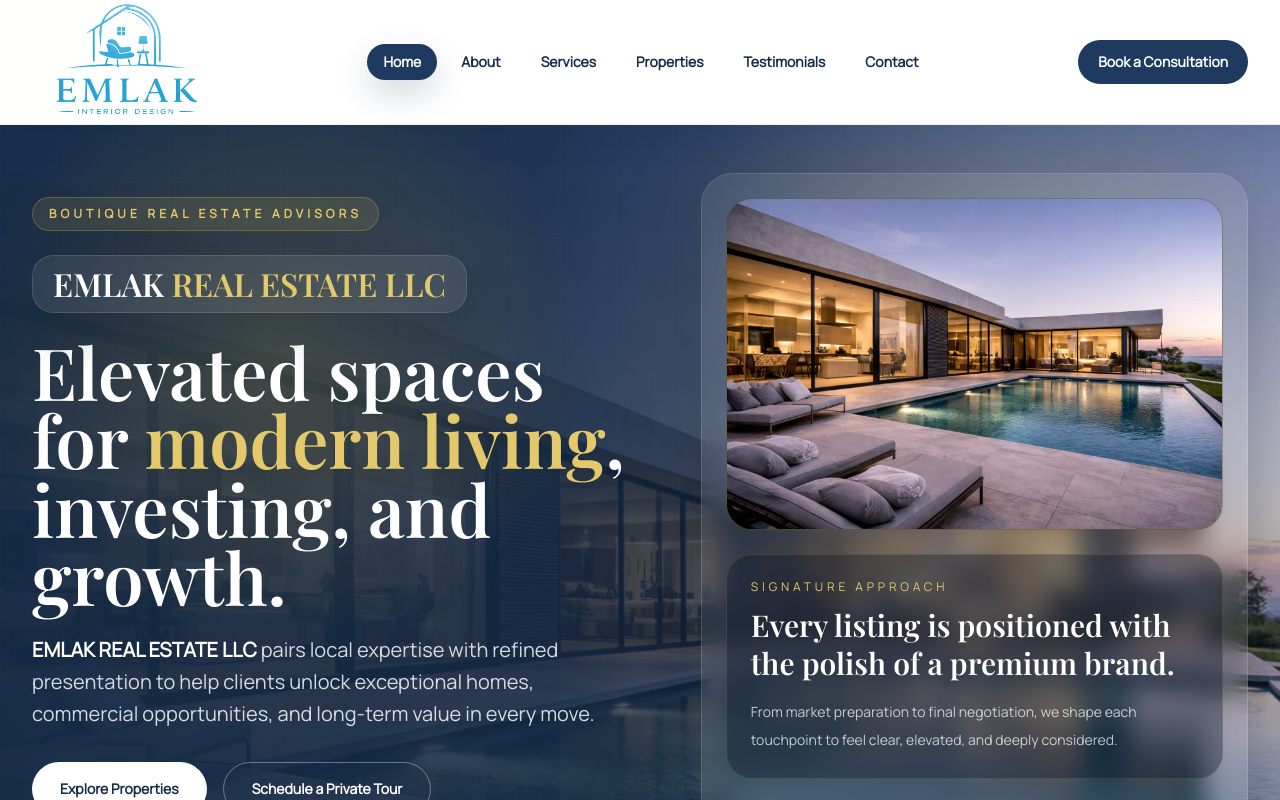
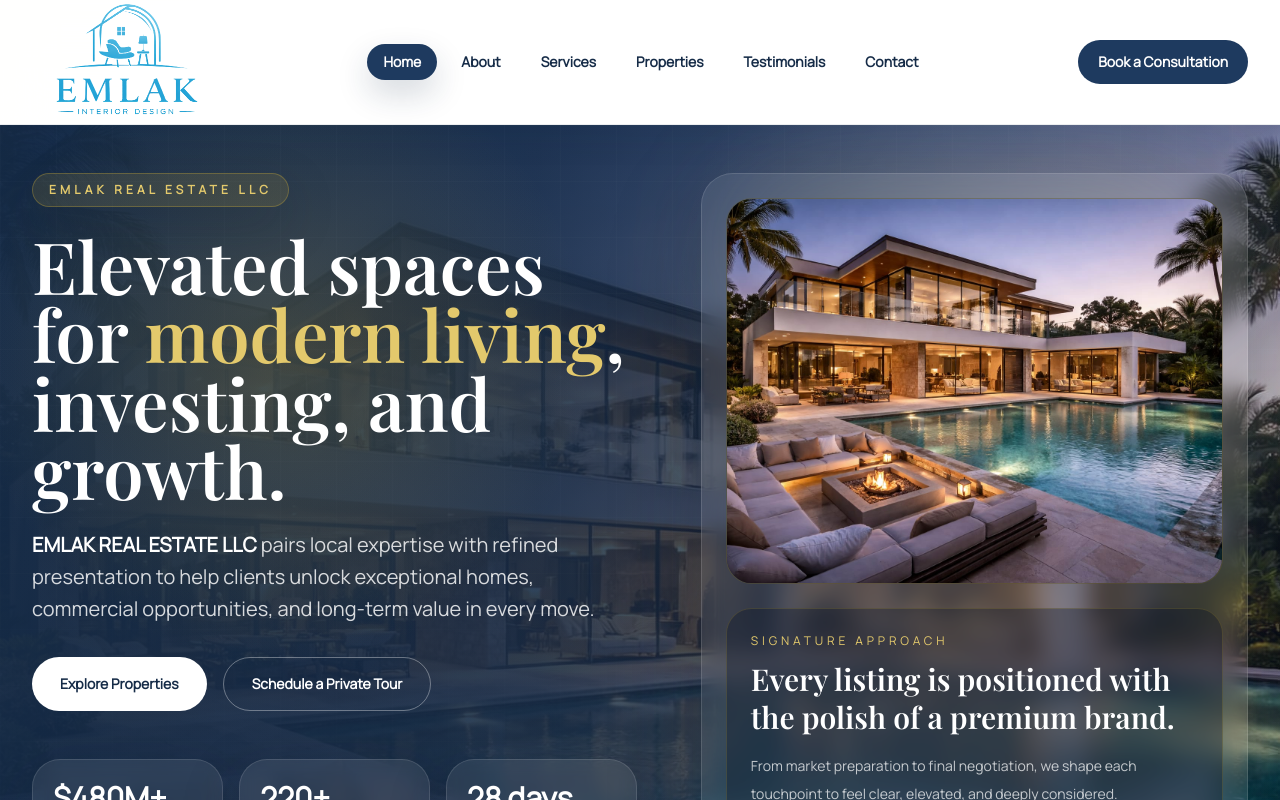
Before and after one commit to Zuvairiya7197/react-next-single-page, a Next.js app: page / in a window 1280 px wide. Shown: the top 800 px of the page. Built offline with nearby package versions, Linux system fonts and the light colour scheme.

Commit message:
hero section revamped

```diff
--- a/components/Hero.tsx
+++ b/components/Hero.tsx
@@ -1,40 +1,59 @@
+'use client';
+
 import Image from 'next/image';
+import { useEffect, useState } from 'react';
 
 import { SectionReveal } from '@/components/SectionReveal';
 import { heroHighlights, marketStats } from '@/lib/data';
 
+const heroImages = [
+  '/images/1st.jpeg',
+  '/images/2nd.jpeg',
+  '/images/4th.jpeg',
+  '/images/5th.jpeg',
+];
+
 export function Hero() {
+  const [activeImageIndex, setActiveImageIndex] = useState(0);
+
+  useEffect(() => {
+    const intervalId = window.setInterval(() => {
+      setActiveImageIndex((currentIndex) =>
+        currentIndex === heroImages.length - 1 ? 0 : currentIndex + 1,
+      );
+    }, 4500);
+
+    return () => window.clearInterval(intervalId);
+  }, []);
+
   return (
     <section
       id="home"
       className="relative min-h-[calc(100vh-6.5rem)] overflow-hidden px-6 lg:min-h-[calc(100vh-7rem)] lg:px-8"
     >
       <div className="absolute inset-0">
+        {heroImages.map((imageSrc, index) => (
           <Image
-          src="/images/1st.jpeg"
+            key={imageSrc}
+            src={imageSrc}
             alt="Stylized exterior illustration of a premium modern residence"
             fill
             sizes="100vw"
-          priority
-          className="object-cover"
+            priority={index === 0}
+            className={`object-cover transition-opacity duration-[1600ms] ease-in-out ${
+              activeImageIndex === index ? 'opacity-100' : 'opacity-0'
+            }`}
           />
+        ))}
         <div className="absolute inset-0 bg-[linear-gradient(90deg,rgba(21,43,71,0.96)_0%,rgba(21,43,71,0.88)_42%,rgba(21,43,71,0.52)_72%,rgba(21,43,71,0.22)_100%)]" />
       </div>
       <div className="hero-glow pointer-events-none absolute inset-0" />
       <div className="grid-overlay pointer-events-none absolute inset-0 opacity-30" />
-      <div className="relative z-10 mx-auto grid min-h-[calc(100vh-6.5rem)] max-w-7xl items-center gap-16 py-10 lg:min-h-[calc(100vh-7rem)] lg:grid-cols-[1.05fr_0.95fr] lg:py-12">
+      <div className="relative z-10 mx-auto grid min-h-[calc(100vh-6.5rem)] max-w-7xl items-start gap-16 py-10 lg:min-h-[calc(100vh-7rem)] lg:grid-cols-[1.05fr_0.95fr] lg:py-12">
         <SectionReveal className="relative z-10">
           <span className="inline-flex rounded-full border border-[rgba(212,175,55,0.3)] bg-[rgba(212,175,55,0.12)] px-4 py-2 text-xs font-semibold uppercase tracking-[0.35em] text-[var(--color-gold-400)] shadow-[0_18px_50px_rgba(12,24,41,0.22)]">
-            Boutique Real Estate Advisors
+            Emlak Real Estate LLC
           </span>
-          <div className="mt-6 inline-flex flex-wrap items-center gap-3 rounded-[1.35rem] border border-white/12 bg-[rgba(255,255,255,0.08)] px-5 py-3 shadow-[0_18px_50px_rgba(12,24,41,0.2)] backdrop-blur">
-            <p className="font-display text-2xl leading-none text-white sm:text-[2rem]">
-              EMLAK{' '}
-              <span className="text-[var(--color-gold-400)]">
-                REAL ESTATE LLC
-              </span>
-            </p>
-          </div>
           <h1 className="mt-6 max-w-3xl font-display text-5xl leading-[0.95] text-white sm:text-6xl lg:text-7xl">
             Elevated spaces for{' '}
             <span className="text-[var(--color-gold-400)]">modern living</span>,
@@ -86,13 +105,21 @@
           <div className="relative rounded-[2rem] border border-white/12 bg-[rgba(255,255,255,0.08)] p-5 shadow-[0_30px_90px_rgba(12,24,41,0.28)] backdrop-blur-md sm:p-6">
             <div className="absolute inset-x-10 top-4 h-28 rounded-full bg-[rgba(212,175,55,0.18)] blur-3xl" />
             <div className="relative overflow-hidden rounded-[1.6rem] border border-[rgba(212,175,55,0.18)] bg-[rgba(9,20,35,0.28)]">
+              <div className="relative h-[16rem] w-full sm:h-[20rem] lg:h-[24rem]">
+                {heroImages.map((imageSrc, index) => (
                   <Image
-                src="/images/1st.jpeg"
+                    key={imageSrc}
+                    src={imageSrc}
                     alt="Luxury modern property exterior with pool"
-                width={900}
-                height={760}
-                className="h-[16rem] w-full object-cover sm:h-[20rem] lg:h-[24rem]"
+                    fill
+                    sizes="(min-width: 1024px) 40vw, (min-width: 640px) 50vw, 100vw"
+                    priority={index === 0}
+                    className={`object-cover transition-opacity duration-[1600ms] ease-in-out ${
+                      activeImageIndex === index ? 'opacity-100' : 'opacity-0'
+                    }`}
                   />
+                ))}
+              </div>
             </div>
 
             <div className="relative mt-6 rounded-[1.6rem] border border-[rgba(212,175,55,0.18)] bg-[rgba(9,20,35,0.34)] p-6">
```
Lines whose indentation alone changed are shown as unchanged.
